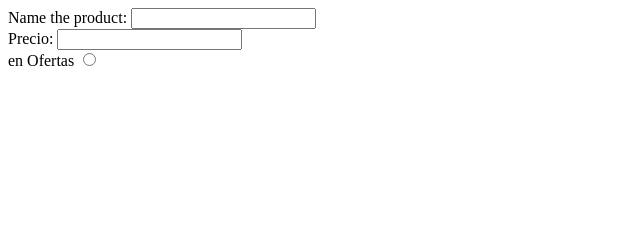
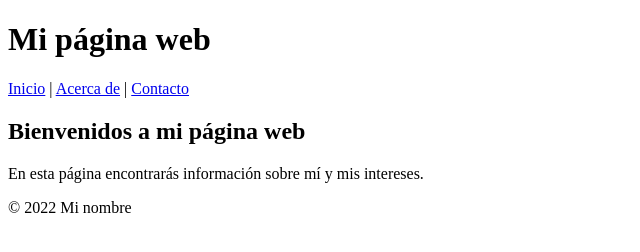
Before and after one commit to BrendaTinte/MercadoLibre-BrendaTinte, a website: page views/home.html in a window 1280 px wide. Shown: the whole page, without its empty margins (0-640 px from the left). Drawn offline with Linux system fonts and the light colour scheme; files that its build step writes are made by us from their sources.

Commit message:
Modifc en Home

```diff
--- a/views/home.html
+++ b/views/home.html
@@ -7,20 +7,22 @@
     <link rel="stylesheet" href="./css/style.css">
 </head>
 <body>
-    <!--Formulario-->
-    <form action="/uses" method="post">
-        <div>
-            <label >Name the product:</label>
-            <input type="text" name="nombre">
-        </div>
-        <div>
-            <label >Precio:</label>
-            <input type="text" name="precio">
-        </div>
-        <div>
-            <label > en Ofertas</label>
-            <input type="radio" name="enOfertas">
-        </div>
-    </form>
+    <header>
+        <h1>Mi página web</h1>
+        <nav>
+          <a href="/">Inicio</a> |
+          <a href="/acerca">Acerca de</a> |
+          <a href="/contacto">Contacto</a>
+        </nav>
+      </header>
+
+      <main>
+        <h2>Bienvenidos a mi página web</h2>
+        <p>En esta página encontrarás información sobre mí y mis intereses.</p>
+      </main>
+
+      <footer>
+        <p>&copy; 2022 Mi nombre</p>
+      </footer>
 </body>
 </html>
```
